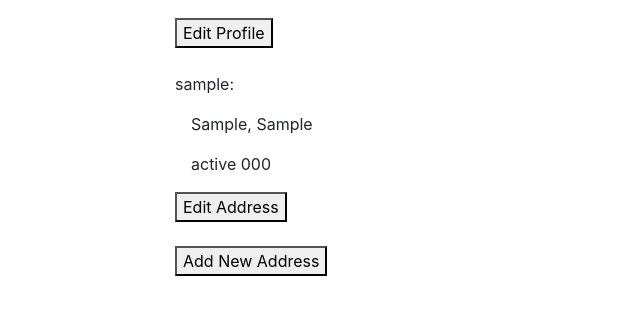
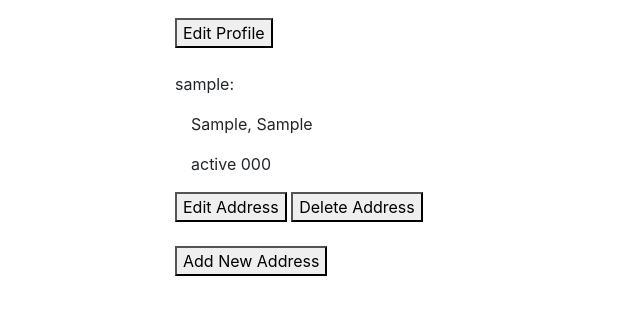
Before and after one commit to t-doan/munch-project, a Django app: page /auth/user-profile in a window 1280 px wide. Shown: the part 177-492 px from the top of the page, without its empty margins (0-640 px from the left). Run offline with Django 3.2, Linux system fonts and the light colour scheme; a user stored in the database is signed in; tables that the repository leaves empty hold one stand-in row (values such as "Sample post"); some libraries are stand-ins or nearby versions.

Commit message:
Added delete address

```diff
--- a/portfolio/urls.py
+++ b/portfolio/urls.py
@@ -31,9 +31,8 @@ urlpatterns = [
     path('auth/user-profile/edit_customer', views.edit_customer, name='edit_customer'),
     path('auth/user-profile/address/<int:address_id>', views.edit_address, name='edit_address'),
     path('auth/user-profile/add-address/<int:customer_id>', views.add_address, name='add_address'),
-
-    # experimental paths for editing stuff
     path('restaurant/<int:restaurant_id>', views.restaurantView, name='restaurantView'),
+    path('auth/user-profile/delete/<int:address_id>', views.delete_address, name='delete_address'),
 ]
 
 urlpatterns += static(settings.STATIC_URL, document_root=settings.STATIC_ROOT)
--- a/tables/templates/registration/edit_address.html
+++ b/tables/templates/registration/edit_address.html
@@ -8,17 +8,13 @@
 
 <form method="post" action="{% url 'edit_address' address.id %}">
     {% csrf_token %}
-
         <div class="form-group">
             {% for field in form %}
-
                 {{ field.errors }}
                 {{ field.label_tag }}
                 {% render_field field class="form-control" %}
-
             {% endfor %}
         </div>
-
     <button type="submit">Accept Changes</button>
 </form>
 </div>
--- a/tables/templates/registration/settings.html
+++ /dev/null
@@ -1,4 +0,0 @@
-{% extends 'tables/base.html' %}
-{% block content %}
-
-{% endblock %}
--- a/tables/templates/registration/user-profile.html
+++ b/tables/templates/registration/user-profile.html
@@ -18,6 +18,8 @@
   <p>&ensp;&ensp;{{ address.street }}, {{ address.city }}</p>
   <p>&ensp;&ensp;{{ address.state }} {{ address.zipcode }}</p>
   <a href="{% url 'edit_address' address.id %}" ><button type="button">Edit Address</button></a>
+  <a href="{% url 'delete_address' address.id %}" ><button type="button">Delete Address</button></a>
+  <br>
   </div>
   {% endfor %}
   <br>
--- a/tables/views.py
+++ b/tables/views.py
@@ -122,6 +122,16 @@ def add_address(request, customer_id):
        address_form = AddressForm()
        return render(request, 'registration/add_address.html', {'customer_id':customer_id, 'form':address_form})
 
+def delete_address(request, address_id):
+    address = Address.objects.get(id=address_id)
+    address.delete()
+    customer = Customer.objects.get(user_id = request.user.id)
+    customer_addresses = list(Customer_Address.objects.filter(customer_id_id=customer.id))
+    addresses = []
+    for cust_add in customer_addresses:
+        addresses.append(Address.objects.get(id = cust_add.address_id_id))
+    return render(request, 'registration/user-profile.html', {'customer':customer, 'addresses':addresses})
+
 def edit_address(request, address_id):
     address = Address.objects.get(pk=address_id)
     form = AddressForm(instance = address)
```
Also changed, not shown: tables/templates/registration/customer-registration.html (+0 -7 lines).
